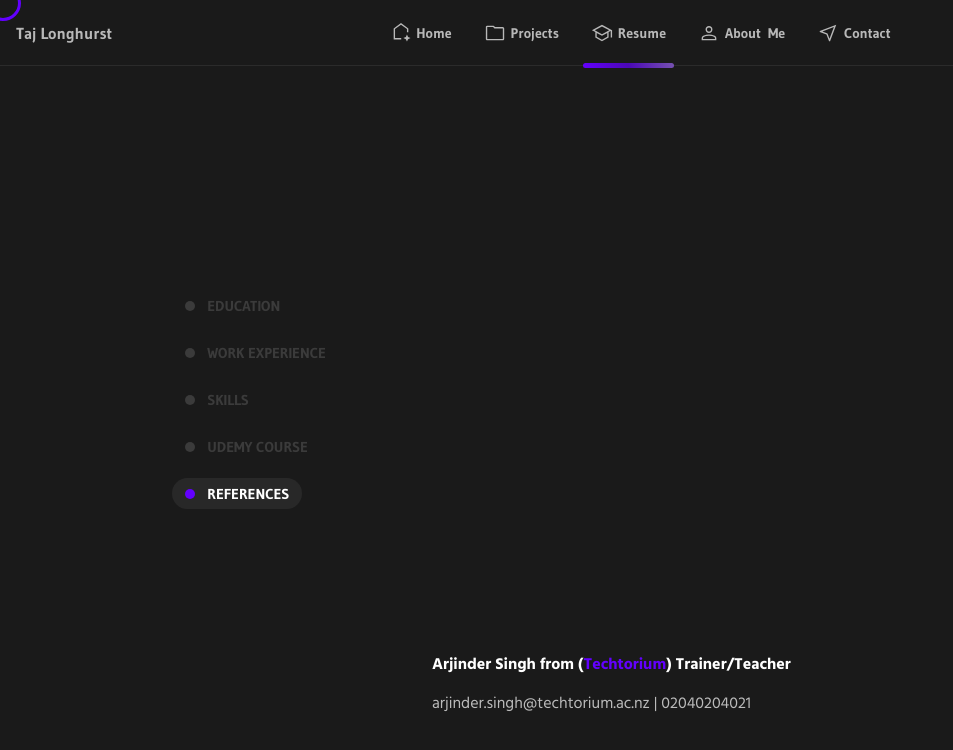
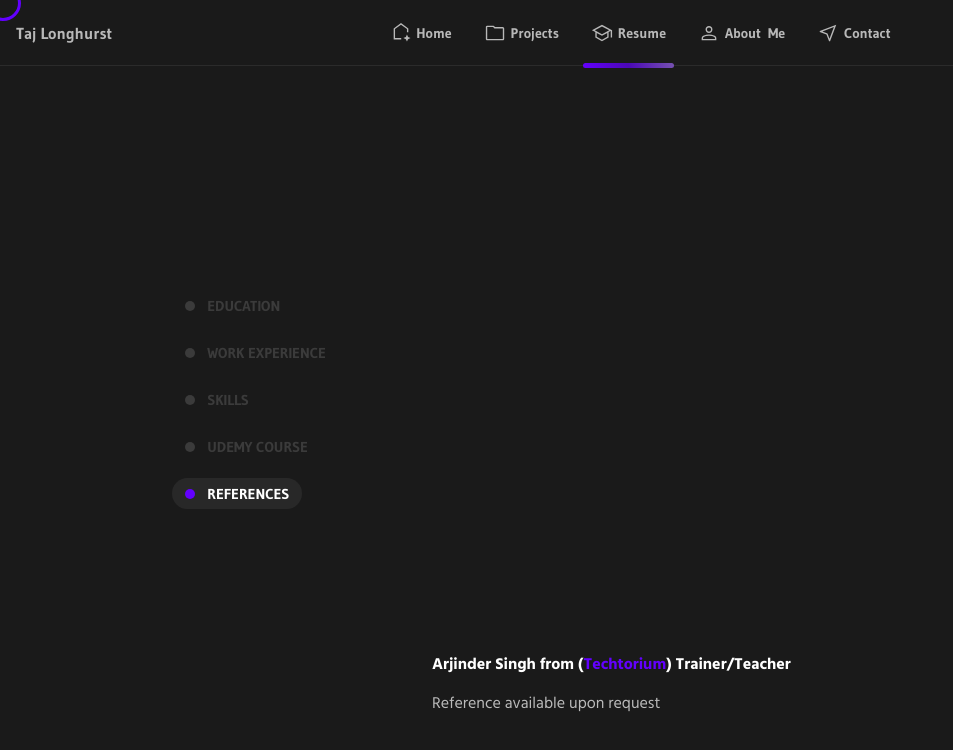
Before and after one commit to TajLonghurst/React-Portfolio-Project, a React (Create React App) app: page /Resume in a window 1280 px wide. Both pictures are taken after a click on the element "REFERENCES". Shown: the top 750 px of the page, without its empty margins (0-953 px from the left). Built offline with nearby package versions, Linux system fonts and the light colour scheme.

Commit message:
Update ResumeReferances.tsx

```diff
--- a/src/Components/Resume/ResumeSections/ResumeReferances.tsx
+++ b/src/Components/Resume/ResumeSections/ResumeReferances.tsx
@@ -25,7 +25,10 @@ const ResumeReferances = () => {
           </span>
           ) Trainer/Teacher
         </h1>
-        <p className={classes.items}>arjinder.singh@techtorium.ac.nz | 02040204021</p>
+        {/* <p className={classes.items}>
+          arjinder.singh@techtorium.ac.nz | 02040204021
+        </p> */}
+        <p className={classes.items}>Reference available upon request</p>
       </div>
     </motion.div>
   );
```
